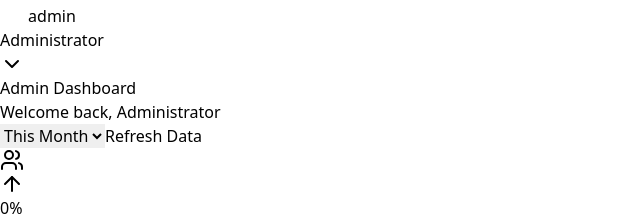
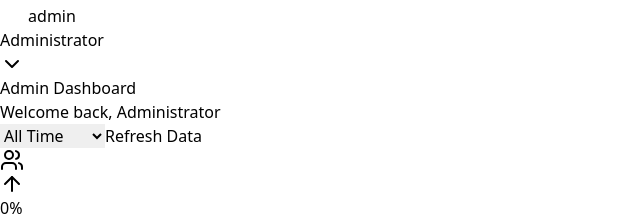
Before and after one commit to yoselorm/admin-surgery-portal, a React (Vite) app: page /dashboard in a window 1280 px wide. Shown: the part 1440-1656 px from the top of the page, without its empty margins (0-640 px from the left). Built offline with nearby package versions, Linux system fonts and the light colour scheme; sample sign-in values are in the browser's storage.

Commit message:
fix: data update from month to all

```diff
--- a/src/pages/DashboardPage.jsx
+++ b/src/pages/DashboardPage.jsx
@@ -22,7 +22,7 @@ import api from '../utils/api';
 import { api_url_v1 } from '../utils/config';
 
 const DashboardPage = () => {
-  const [timeRange, setTimeRange] = useState('month');
+  const [timeRange, setTimeRange] = useState('all');
   const [loading, setLoading] = useState(true);
   const [dashboardData, setDashboardData] = useState(null);
   const [trends, setTrends] = useState([]);
```
